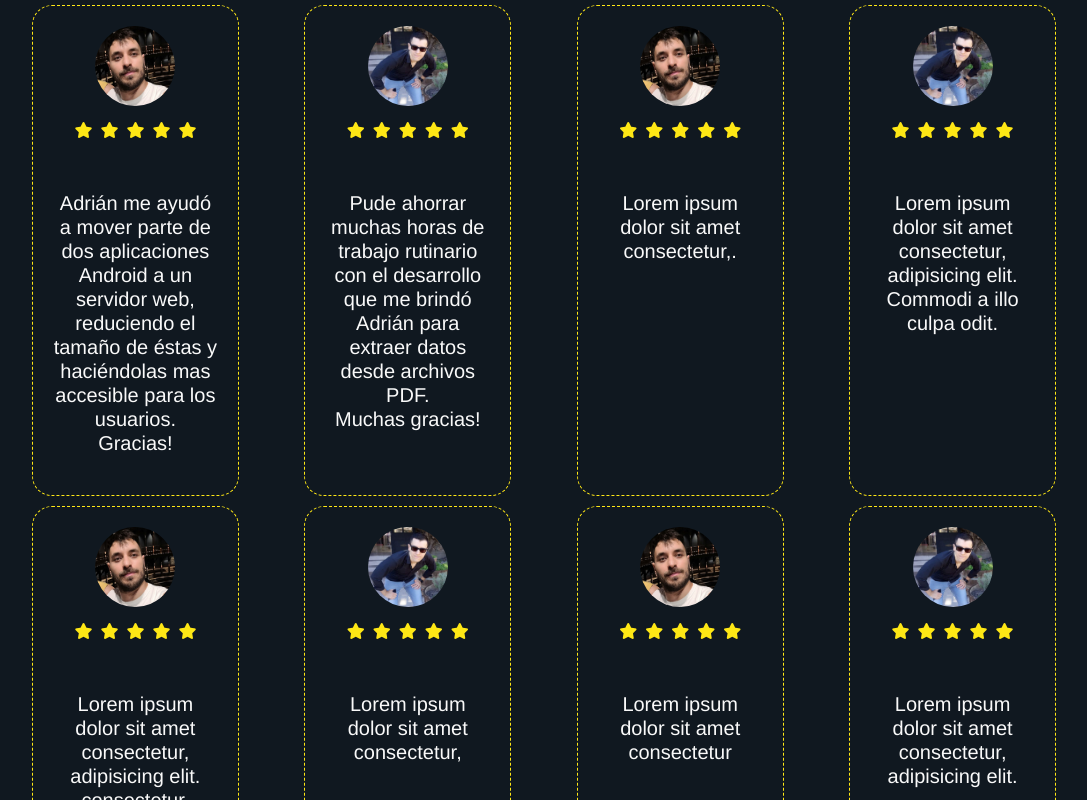
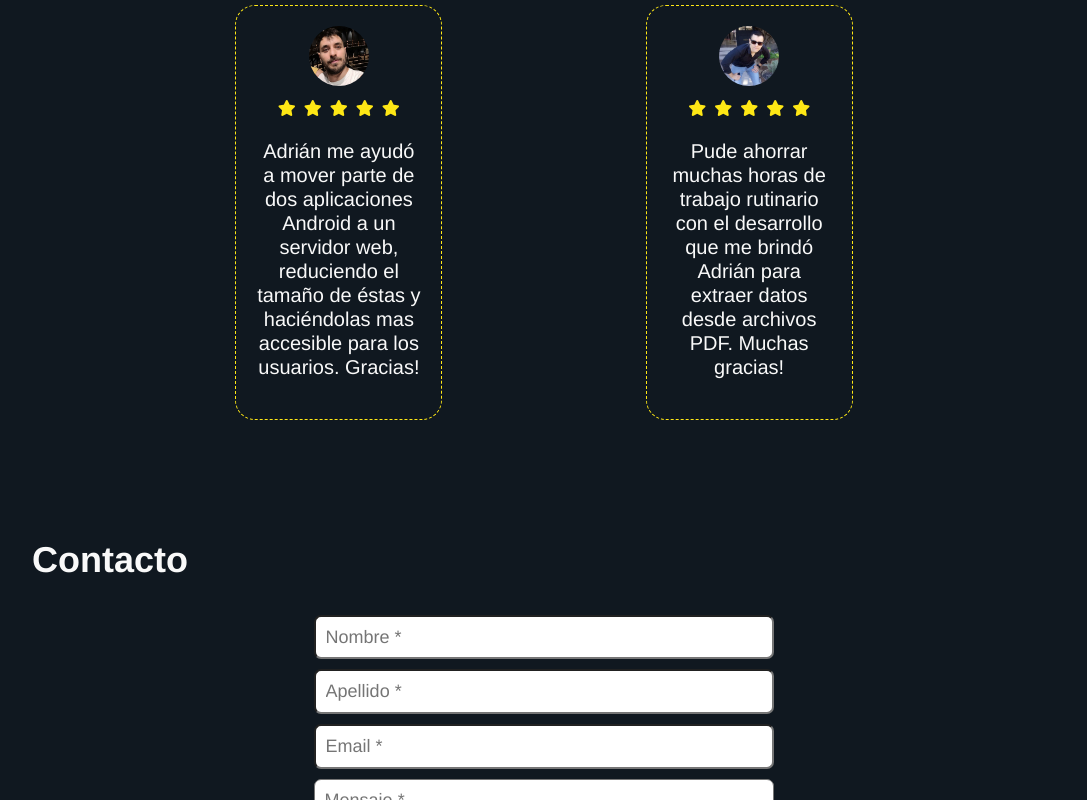
Before and after one commit to AdrianParodi/html-portfolio-react, a React (Vite) app: page / in a window 1280 px wide. Shown: the part 4400-5200 px from the top of the page, without its empty margins (96-1183 px from the left). Built offline with nearby package versions, Linux system fonts and the light colour scheme.

Commit message:
Seccion testimonios lista

```diff
--- a/src/App.css
+++ b/src/App.css
@@ -65,66 +65,6 @@ body{
     /* border: 1px solid green; */
 }
 
-
-/* Seccion de Testimonios */
-.testimonios{
-    display: flex;
-    justify-content: space-between;
-    flex-wrap: wrap;
-    flex-direction: row;
-    align-items: center;
-    align-content: space-between;
-    border: none;
-    padding-top: 25px;
-}
-
-.testimonios img{
-    width: 60px;
-    height: 60px;
-    border-radius: 50%;
-}
-
-.testimonios section{
-    border: none;
-    margin: 15px 0px;
-}
-
-.testimonios div{
-    display: flex;
-    flex-direction: column;
-    align-items: center;
-    justify-content: flex-start;
-    text-align: center;
-    border: 1px dashed var(--color2);
-    border-radius: 20px;
-    padding: 20px 0px;
-    align-self: stretch;
-    width: var(--width-div-testimonios);
-}
-
-.testimonios p{
-    color: var(--color1);
-    font-weight: 400;
-    width:80%;
-}
-
-.stars{
-    height:30px;
-    /* border:white 4px solid; */
-    padding: 0px 0px;
-    margin: 0px 0px;
-}
-
-.stars::before {
-    content:'\f005\00A0\00A0\f005\00A0\00A0\f005\00A0\00A0\f005\00A0\00A0\f005';
-    font-family: 'Font Awesome 5 Free';
-    font-weight: 900;
-    color: var(--color2);
-    padding: 0px;
-    margin: 0px;
-}
-
-
 /* Seccion de contacto */
 .contacto{
     display: flex;
--- a/src/App.jsx
+++ b/src/App.jsx
@@ -1,8 +1,8 @@
 import bumeran from '/img/Imagen-navbar.png'
 import fotoPerfil from '/img/CV.jpeg'
 import fotoSobreMi from '/img/sobre mi.jpeg'
-import testimonio1 from '/img/Testimonio1.png'
-import testimonio2 from '/img/Testimonio2.png'
+// import testimonio1 from '/img/Testimonio1.png'
+// import testimonio2 from '/img/Testimonio2.png'
 
 // Import de archivos css
 import './normalize.css'
@@ -27,66 +27,7 @@ function App() {
 
   return (
     <>
-      {/* <!-- Seccion de testimonios --> */}
-      <section id="testimonios">
-        <h1>
-            Testimonios
-        </h1>
 
-        {/* <!-- Subseccion con los recuadros de cada testimonio --> */}
-        <section className="testimonios">
-            <div>
-                <img src={testimonio1} alt="Imagen del primer testimonio"></img>
-                <section className="stars"></section>
-                <p>Adrián me ayudó a mover parte de dos aplicaciones Android a un servidor web, reduciendo el tamaño de éstas y haciéndolas mas accesible para los usuarios. <br></br>
-                Gracias! </p>
-            </div>
-
-
-            <div>
-                <img src={testimonio2} alt="Imagen del segundo testimonio"></img>
-                <section className="stars"></section><p> Pude ahorrar muchas horas de trabajo rutinario con el desarrollo que me brindó Adrián para extraer datos desde archivos PDF. <br></br>Muchas gracias! </p>
-            </div>
-
-            <div>
-                <img src={testimonio1} alt=""></img>
-                <section className="stars"></section>
-                <p>Lorem ipsum dolor sit amet consectetur,.</p>
-            </div>
-
-            <div>
-                <img src={testimonio2} alt=""></img>
-                <section className="stars"></section>
-                <p>Lorem ipsum dolor sit amet consectetur, adipisicing elit. Commodi a illo culpa odit.
-                </p>
-            </div>
-
-            <div>
-                <img src={testimonio1} alt=""></img>
-                <section className="stars"></section>
-                <p>Lorem ipsum dolor sit amet consectetur, adipisicing elit. consectetur, adipisicing elit.</p>
-            </div>
-
-            <div>
-                <img src={testimonio2} alt=""></img>
-                <section className="stars"></section>
-                <p>Lorem ipsum dolor sit amet consectetur,</p>
-            </div>
-
-            <div>
-                <img src={testimonio1} alt=""></img>
-                <section className="stars"></section>
-                <p>Lorem ipsum dolor sit amet consectetur</p>
-            </div>
-
-            <div>
-                <img src={testimonio2} alt=""></img>
-                <section className="stars"></section>
-                <p>Lorem ipsum dolor sit amet consectetur, adipisicing elit. </p>
-            </div>
-
-        </section>
-    </section>
 
     {/* <!-- Seccion de contacto --> */}
 
--- a/src/Component/CardHabilidad/CardHabilidad.jsx
+++ b/src/Component/CardHabilidad/CardHabilidad.jsx
@@ -3,7 +3,7 @@ import { FontAwesomeIcon } from '@fortawesome/react-fontawesome'
 
 
 const CardHabilidad = ({titulo, icono, descripcion})=>{
-    console.log(titulo)
+
 return(
     <div className='tarjeta-habilidades'>
         <FontAwesomeIcon  className='icono-habilidad' icon={icono}/>
--- /dev/null
+++ b/src/Component/CardTestimonio/CardTestimonio.css
@@ -0,0 +1,43 @@
+.tarjeta-testimonios {
+    display: flex;
+    flex-direction: column;
+    align-items: center;
+    justify-content: flex-start;
+    text-align: center;
+    border: 1px dashed var(--color2);
+    border-radius: 20px;
+    padding: 20px 0px;
+    align-self: stretch;
+    width: var(--width-div-testimonios);
+}
+
+.tarjeta-testimonios img{
+    width: 60px;
+    height: 60px;
+    border-radius: 50%;
+}
+
+.tarjeta-testimonios p{
+    color: var(--color1);
+    font-weight: 400;
+    width:80%;
+}
+
+.stars{
+    display: flex;
+    align-items: center;
+    height:5px;
+    padding-top: 20px;
+    padding-bottom: 8px;
+    margin: 0px 0px;
+
+}
+
+.stars::before {
+    content:'\f005\00A0\00A0\f005\00A0\00A0\f005\00A0\00A0\f005\00A0\00A0\f005';
+    font-family: 'Font Awesome 5 Free';
+    font-weight: 900;
+    color: var(--color2);
+    padding: 0px;
+    margin: 0px;
+}
--- /dev/null
+++ b/src/Component/CardTestimonio/CardTestimonio.jsx
@@ -0,0 +1,13 @@
+import './CardTestimonio.css'
+
+const CardTestimonio=({foto, descripcion})=>{
+    return (
+        <div className='tarjeta-testimonios'>
+            <img src={foto} alt="testimonio"/>
+            <div className="stars"></div>
+            <p>{descripcion}</p>
+        </div>
+    )
+}
+
+export default CardTestimonio
--- /dev/null
+++ b/src/Component/Testimonios/Testimonios.css
@@ -0,0 +1,10 @@
+.contenedor-testimonios{
+    display: flex;
+    justify-content: space-evenly;
+    flex-wrap: wrap;
+    flex-direction: row;
+    align-items: center;
+    align-content: space-between;
+    border: none;
+    padding-top: 25px;
+}
--- /dev/null
+++ b/src/Component/Testimonios/Testimonios.jsx
@@ -0,0 +1,34 @@
+import './Testimonios.css'
+import CardTestimonio from '../CardTestimonio/CardTestimonio.jsx'
+
+import testimonio1 from '/img/Testimonio1.png'
+import testimonio2 from '/img/Testimonio2.png'
+
+
+const Testimonios=()=>{
+    const listaTestimonios=[
+        {id:1, foto:testimonio1, descripcion: "Adrián me ayudó a mover parte de dos aplicaciones Android a un servidor web, reduciendo el tamaño de éstas y haciéndolas mas accesible para los usuarios. Gracias!"},
+
+        {id:2, foto:testimonio2, descripcion:"Pude ahorrar muchas horas de trabajo rutinario con el desarrollo que me brindó Adrián para extraer datos desde archivos PDF. Muchas gracias!"}
+    ]
+
+
+    console.log(listaTestimonios)
+
+    return(
+        // Seccion de testimonios
+        <section>
+            <h1>
+                Testimonios
+            </h1>
+
+            <div className='contenedor-testimonios'>
+                {listaTestimonios.map(testimonio=><CardTestimonio foto={testimonio.foto} descripcion={testimonio.descripcion}/>
+            )
+            }
+            </div>
+        </section>
+    )
+}
+
+export default Testimonios
--- a/src/main.jsx
+++ b/src/main.jsx
@@ -10,7 +10,7 @@ import SobreMi from './Component/SobreMi/SobreMi.jsx'
 import Habilidades from './Component/Habilidades/Habilidades.jsx'
 import Proyectos from './Component/Proyectos/Proyectos.jsx'
 import Servicios from './Component/Servicios/Servicios.jsx'
-
+import Testimonios from './Component/Testimonios/Testimonios.jsx'
 
 ReactDOM.createRoot(document.getElementById('root')).render(
   <React.StrictMode>
@@ -20,6 +20,7 @@ ReactDOM.createRoot(document.getElementById('root')).render(
     <Habilidades/>
     <Proyectos/>
     <Servicios/>
+    <Testimonios/>
     <App/>
     <Footer/>
   </React.StrictMode>,
```
